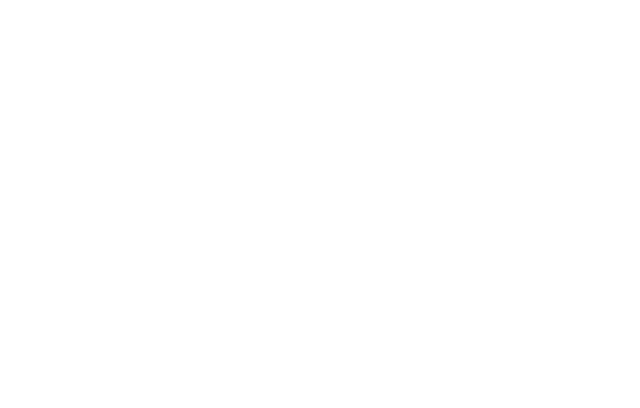
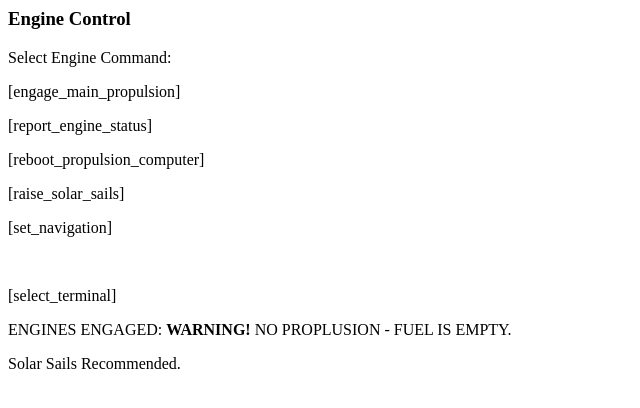
Before and after one commit to jfranti/SpacePirate, a plain HTML site: page partials/engage_engines_false.html in a window 1280 px wide. Shown: the whole page, without its empty margins (0-640 px from the left). Drawn offline with Linux system fonts and the light colour scheme.

Commit message:
Write engine pages

```diff
--- a/partials/engage_engines_false.html
+++ b/partials/engage_engines_false.html
@@ -0,0 +1,22 @@
+<link href="css/engine_terminal.css" rel="stylesheet">
+<h3>Engine Control</h3>
+
+<p>Select Engine Command<span class="blink">:</span></p>
+
+<div class="sys_command">
+  <p><a ui-sref='engage_engines_false'>[engage_main_propulsion]</a></p>
+  <p><a ui-sref='engine_status_failure'>[report_engine_status]</a></p>
+  <p><a ui-sref='reboot_prop_false'>[reboot_propulsion_computer]</a></p>
+  <p><a ui-sref='raise_sails_false'>[raise_solar_sails]</a></p>
+  <p><a ui-sref='nav'>[set_navigation]</a></p>
+  <br>
+  <p><a ui-sref='start'>[select_terminal]</a></p>
+
+</div>
+
+<p>
+    ENGINES ENGAGED: <span class="blink"><strong>WARNING!</strong></span> NO PROPLUSION - FUEL IS EMPTY.
+</p>
+<p>
+    Solar Sails Recommended.
+</p>
```
Also changed, not shown: partials/engines.html (+6 -6 lines), partials/nav.html (+19 -0 lines), partials/raise_sails_false.html (+19 -0 lines), partials/reboot_prop_false.html (+19 -0 lines).
